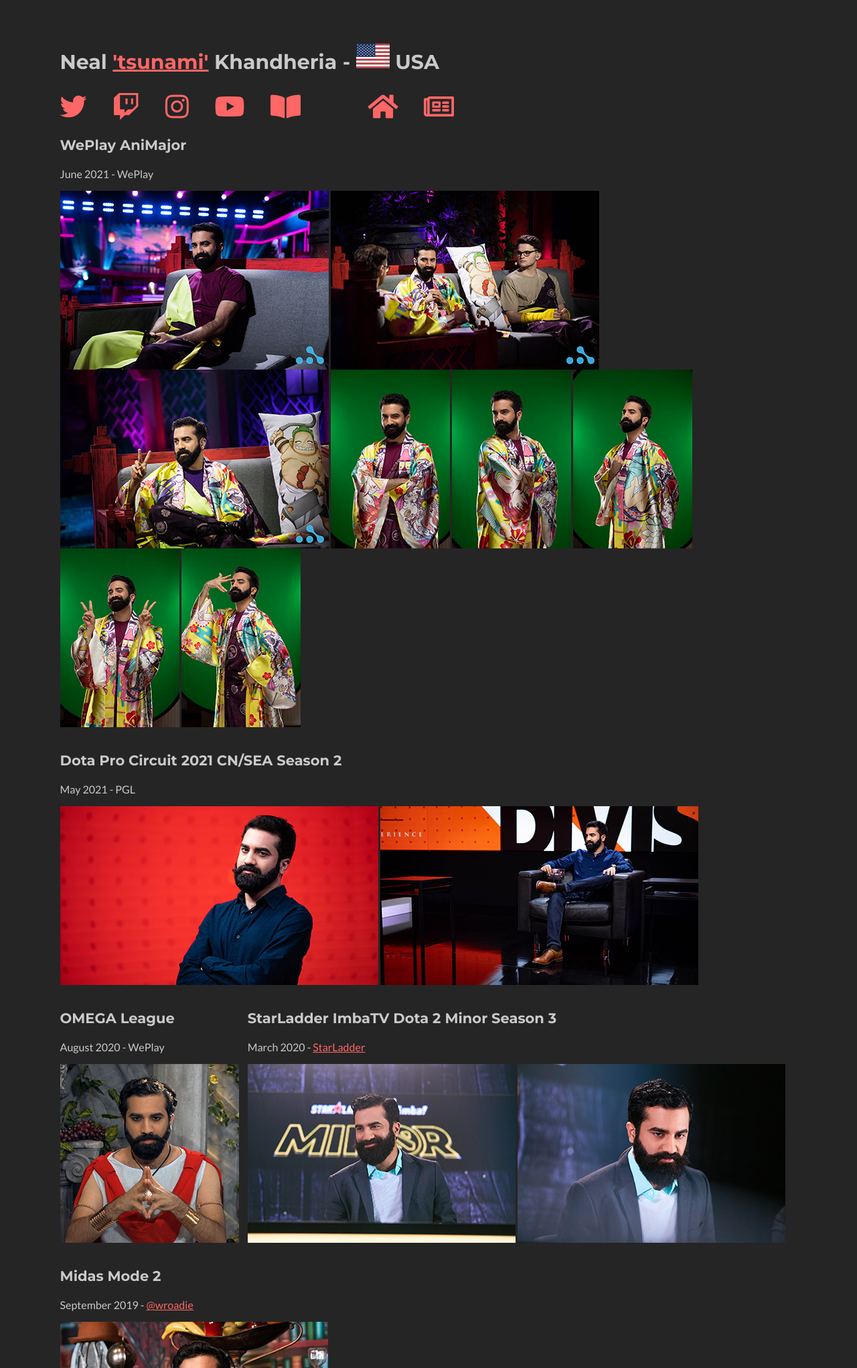
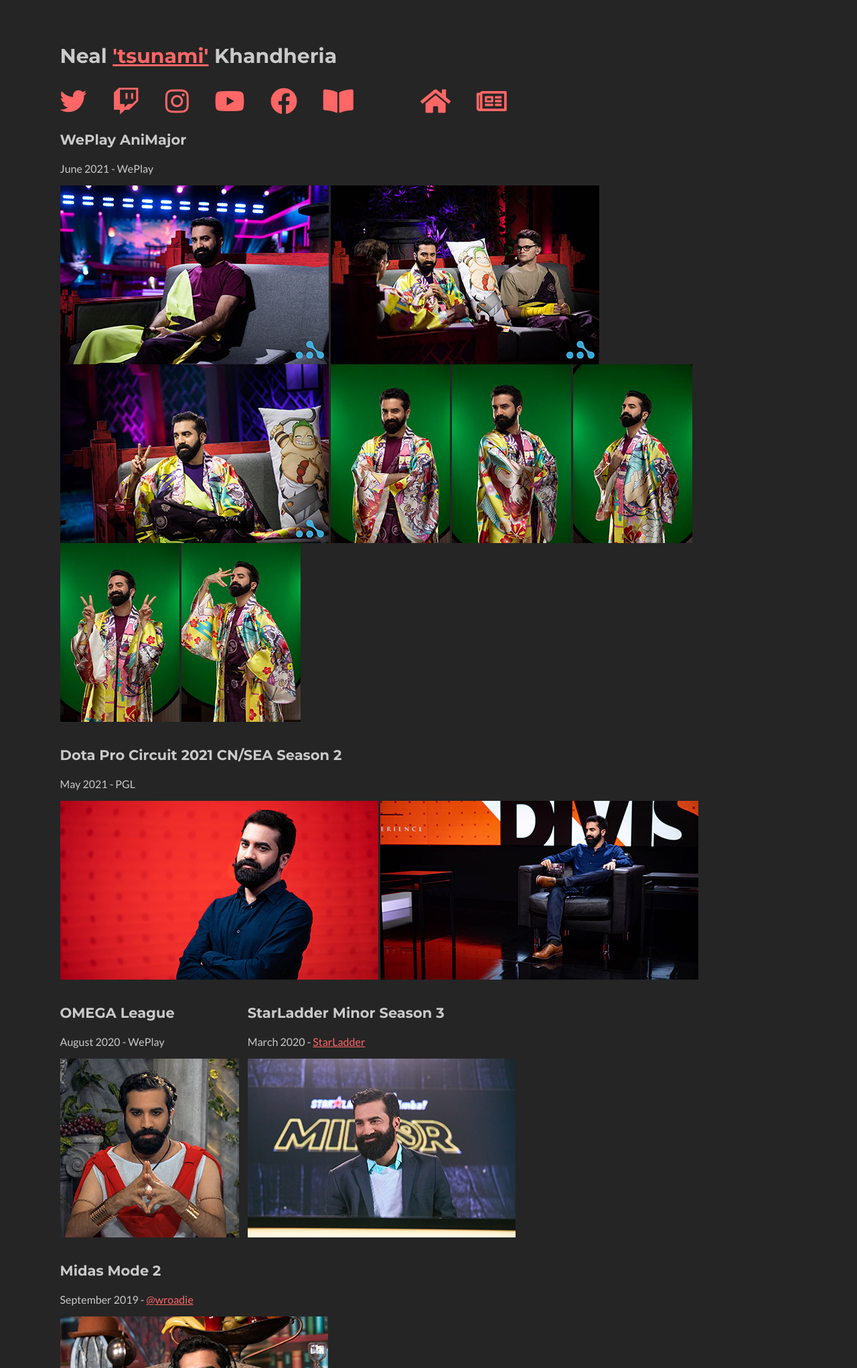
Before and after one commit to tsunami643/about, a plain HTML site: page index.html in a window 1280 px wide. Shown: the top 2043 px of the page at 67% size. Drawn offline with nearby package versions, Linux system fonts and the light colour scheme.

Commit message:
add facebook

```diff
--- a/index.html
+++ b/index.html
@@ -11,12 +11,13 @@
 	<link rel="stylesheet" href="https://cdnjs.cloudflare.com/ajax/libs/font-awesome/5.13.0/css/all.min.css">
 </head>
 <body>
-	<h2>Neal <a href="https://liquipedia.net/dota2/Tsunami">'tsunami'</a> Khandheria - <img src="./images/usflag.svg" width=50> USA</h2>
+	<h2>Neal <a href="https://liquipedia.net/dota2/Tsunami">'tsunami'</a> Khandheria</h2>
 	<p style ="font-size:40px; margin:0;">
 		<a href="https://twitter.com/tsunami643"><i class="fab fa-twitter"></i></a>&nbsp;&nbsp;&nbsp;&nbsp;
 		<a href="https://twitch.tv/tsunami643"><i class="fab fa-twitch"></i></a>&nbsp;&nbsp;&nbsp;&nbsp;
 		<a href="https://instagram.com/tsunami643"><i class="fab fa-instagram"></i></a>&nbsp;&nbsp;&nbsp;&nbsp;
 		<a href="https://youtube.com/tsunami643"><i class="fab fa-youtube"></i></a>&nbsp;&nbsp;&nbsp;&nbsp;
+		<a href="https://facebook.com/tsunami643"><i class="fab fa-facebook"></i></a>&nbsp;&nbsp;&nbsp;&nbsp;
 		<a href="https://liquipedia.net/dota2/Tsunami"><i class="fas fa-book-open"></i></a>&nbsp;&nbsp;&nbsp;&nbsp;&nbsp;&nbsp;&nbsp;&nbsp;&nbsp;&nbsp;&nbsp;&nbsp;
 		<a href="https://howdoiplay.com"><i class="fas fa-home"></i></a>&nbsp;&nbsp;&nbsp;&nbsp;
 		<a href="https://howdoiplay.com/blog"><i class="far fa-newspaper"></i></a>&nbsp;&nbsp;&nbsp;&nbsp;
@@ -93,7 +94,7 @@
 </p>
 </div>
 <div id="section">
-<h3>StarLadder ImbaTV Dota 2 Minor Season 3</h3>
+<h3>StarLadder Minor Season 3</h3>
 <p>
 	March 2020 - <a href="https://www.flickr.com/people/starladder/">StarLadder</a>
 </p>
@@ -103,9 +104,6 @@
   	  <img src="./images/tsunamiSLt1t.jpg" />
 	</a>
 
-	<a href="./images/tsunamiSLt2.jpg" data-fancybox="images">
-  	  <img src="./images/tsunamiSLt2t.jpg" />
-	</a>
 </p>
 </div>
 <div id="section">
```
